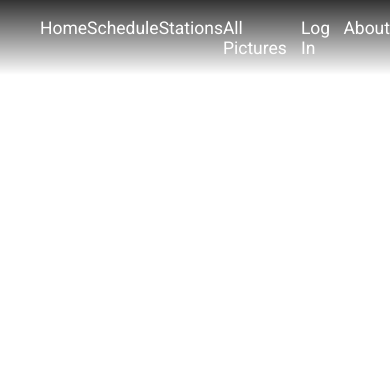
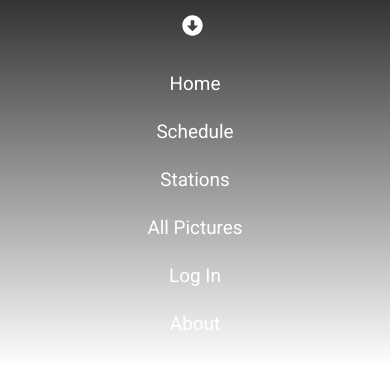
Before and after one commit to dekadekadeka/martastic-frontend, a React (Create React App) app: page / in a window 390 px wide. Shown: the top 384 px of the page. Built offline with nearby package versions, Linux system fonts and the light colour scheme; no server answers; a web font is replaced by a local one.

Commit message:
navbar is responsive

```diff
--- a/src/App.css
+++ b/src/App.css
@@ -38,17 +38,37 @@ h3{
   z-index: 1;
 }
 
+.nav-header{
+  margin-left: 45%;
+  margin-top: 1rem;
+  padding-left: 0;
+}
+
+.nav-btn {
+  background: transparent;
+  border: none;
+  outline: none;
+}
+
+.nav-icon {
+  font-size: 1.5rem;
+  color: #fff;
+}
+
 .nav-links{
+  overflow: hidden;
+  font-size: 1.35em;
   list-style-type: none;
-  display: flex;
-  justify-content: space-around;
-  font-size: 1.25em;
+  padding-left: 0;
 }
 
 .nav-links a{
+  display: block;
   text-decoration: none;
+  padding: 1rem 0;
   color: #fff;
   transition: var(--mainTransition);
+  text-align: center;
 }
 
 .blue a:hover{
@@ -103,6 +123,25 @@ h3{
     color: var(--martaBlue);
   }
 }
+
+.show-nav {
+  height: 10px;
+}
+
+@media screen and (min-width: 768px) {
+  .nav-btn {
+    display: none;
+  }
+  .nav-links {
+    height: auto;
+    display: flex;
+    justify-content: space-around;
+  }
+  .nav-links a {
+    margin: 0 1rem;
+  }
+}
+
 /* end navbar */
 /* home */
 .pic-info {
--- a/src/components/Navbar.js
+++ b/src/components/Navbar.js
@@ -2,8 +2,19 @@ import React, { Component } from 'react'
 import {Link} from 'react-router-dom'
 import {connect} from 'react-redux';
 import {logoutUser} from '../actions/authActions';
+import {FaArrowAltCircleDown} from 'react-icons/fa'
 
 class Navbar extends Component {
+
+    state={
+        isOpen: false
+    }
+
+    handleOpen = () => {
+        this.setState({
+            isOpen: !this.state.isOpen
+        })
+    }
 
     handleClick = event => {
         event.preventDefault()
@@ -19,7 +30,14 @@ class Navbar extends Component {
         console.log("Have a MARTASTIC day!! 🚇")
         return (
             <div className="navbar">
-                <ul className="nav-links">
+                <div className="nav-center">
+                    <div className="nav-header">
+                    <button type="button" className="nav-btn"
+                    onClick={this.handleOpen}>
+                    <FaArrowAltCircleDown className="nav-icon"/>
+                    </button>
+                    </div>
+                <ul className={this.state.isOpen ? "nav-links show-nav" : "nav-links"}>
                     {this.props.currentUser.username ?
                     <Link to="/profile" className="profile-nav">My Profile</Link>
                     : null }
@@ -35,6 +53,7 @@ class Navbar extends Component {
                     <span className="orange"><Link to="/about">About</Link></span>
                 </ul>
                 </div>
+            </div>
         )
     }
 }
```
Lines whose indentation alone changed are shown as unchanged.
